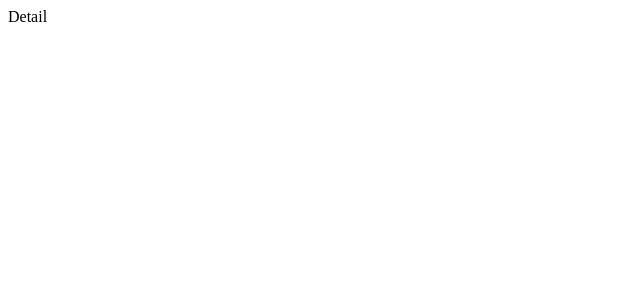
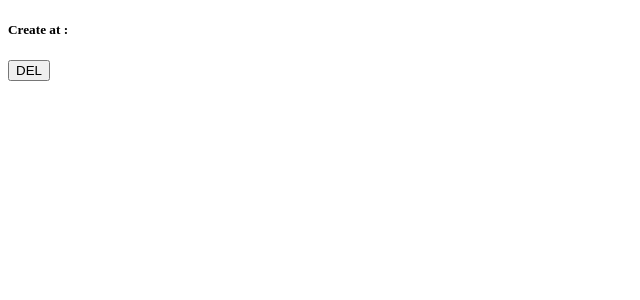
Before and after one commit to Vbeo147/redux-vite, a React (Vite) app: page /1 in a window 1280 px wide. Shown: the top 300 px of the page, without its empty margins (0-640 px from the left). Built offline with nearby package versions, Linux system fonts and the light colour scheme.

Commit message:
Detail jsx

```diff
--- a/src/components/ToDo.jsx
+++ b/src/components/ToDo.jsx
@@ -1,11 +1,12 @@
 import React from "react";
 import { connect } from "react-redux";
+import { Link } from "react-router-dom";
 import { actionCreators } from "../store";
 
-function ToDo({ text, onBtnClick }) {
+function ToDo({ text, onBtnClick, id }) {
   return (
     <li>
-      {text}
+      <Link to={`/${id}`}>{text}</Link>
       <button onClick={onBtnClick}>DEL</button>
     </li>
   );
--- a/src/routes/Detail.jsx
+++ b/src/routes/Detail.jsx
@@ -1,5 +1,33 @@
-function Detail() {
-  return <div>Detail</div>;
+import React from "react";
+import { connect } from "react-redux";
+import { useParams, useNavigate } from "react-router-dom";
+import { actionCreators } from "../store";
+
+function Detail({ toDos, onBtnClick }) {
+  const { id } = useParams();
+  const toDo = toDos.find((toDo) => toDo.id === parseInt(id));
+  const navigate = useNavigate();
+  const handleDelete = () => {
+    onBtnClick(parseInt(id));
+    navigate(-1);
+  };
+  return (
+    <>
+      <h1>{toDo?.text}</h1>
+      <h5>Create at : {toDo?.id}</h5>
+      <div>
+        <button onClick={handleDelete}>DEL</button>
+      </div>
+    </>
+  );
 }
 
-export default Detail;
+function mapStateToProps(state) {
+  return { toDos: state };
+}
+
+function mapDispatchToProps(dispatch) {
+  return { onBtnClick: (id) => dispatch(actionCreators.deleteToDo(id)) };
+}
+
+export default connect(mapStateToProps, mapDispatchToProps)(Detail);
```
